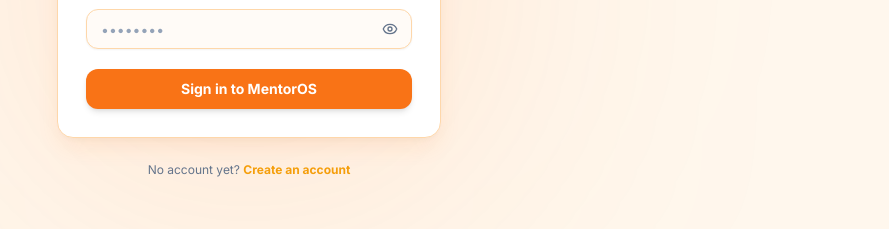
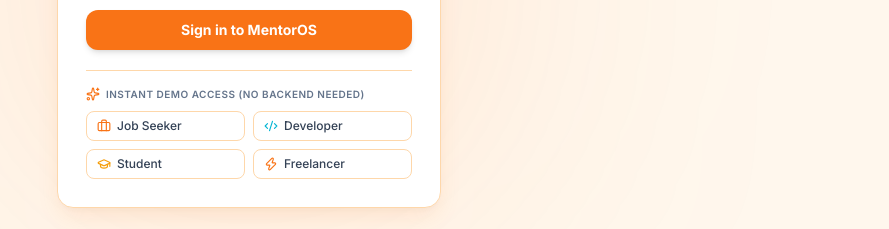
Before and after one commit to yssahil42-stack/MentorOS, a React (Vite) app in the folder frontend/: page /login in a window 1280 px wide. Shown: the part 515-744 px from the top of the page, without its empty margins (391-1280 px from the left). Built offline with nearby package versions, Linux system fonts and the light colour scheme; no server answers.

Commit message:
feat(auth): add seamless 24/7 demo fallback and 1-click role logins

```diff
--- a/frontend/src/contexts/AuthContext.tsx
+++ b/frontend/src/contexts/AuthContext.tsx
@@ -82,18 +82,90 @@ export function AuthProvider({ children }: { children: React.ReactNode }) {
   };
 
   const login = useCallback(async (req: LoginRequest): Promise<User> => {
+    try {
       const res = await api.post<AuthResponse>('/auth/login', req);
       return persistSession(res);
+    } catch (err: any) {
+      const isNetworkError =
+        err?.status === 0 ||
+        err?.message?.includes('Unable to reach the server') ||
+        err?.message?.includes('Network Error');
+      if (isNetworkError) {
+        const demoRole = req.email.includes('student')
+          ? 'student'
+          : req.email.includes('dev')
+            ? 'developer'
+            : req.email.includes('freelance')
+              ? 'freelancer'
+              : 'job_seeker';
+        const rawName = req.email.split('@')[0].replace(/[._-]/g, ' ') || 'Demo User';
+        const demoName = rawName.charAt(0).toUpperCase() + rawName.slice(1);
+        const demoUser: User = {
+          id: 1,
+          email: req.email,
+          full_name: demoName,
+          role: demoRole,
+          created_at: new Date().toISOString(),
+        };
+        return persistSession({
+          access_token: 'demo_token_' + Date.now(),
+          user: demoUser,
+        });
+      }
+      throw err;
+    }
   }, []);
 
   const register = useCallback(async (req: RegisterRequest): Promise<User> => {
+    try {
       const res = await api.post<AuthResponse>('/auth/register', req);
       return persistSession(res);
+    } catch (err: any) {
+      const isNetworkError =
+        err?.status === 0 ||
+        err?.message?.includes('Unable to reach the server') ||
+        err?.message?.includes('Network Error');
+      if (isNetworkError) {
+        const demoUser: User = {
+          id: Date.now(),
+          email: req.email,
+          full_name: req.full_name || 'New Member',
+          role: req.role || 'job_seeker',
+          created_at: new Date().toISOString(),
+        };
+        return persistSession({
+          access_token: 'demo_token_' + Date.now(),
+          user: demoUser,
+        });
+      }
+      throw err;
+    }
   }, []);
 
   const loginWithGoogle = useCallback(async (credential: string, role?: string): Promise<User> => {
+    try {
       const res = await api.post<AuthResponse>('/auth/google', { credential, role });
       return persistSession(res);
+    } catch (err: any) {
+      const isNetworkError =
+        err?.status === 0 ||
+        err?.message?.includes('Unable to reach the server') ||
+        err?.message?.includes('Network Error');
+      if (isNetworkError) {
+        const demoUser: User = {
+          id: 1,
+          email: 'google.user@mentoros.dev',
+          full_name: 'Google User',
+          role: (role as any) || 'job_seeker',
+          created_at: new Date().toISOString(),
+        };
+        return persistSession({
+          access_token: 'demo_token_' + Date.now(),
+          user: demoUser,
+        });
+      }
+      throw err;
+    }
   }, []);
 
   const logout = useCallback(async () => {
--- a/frontend/src/pages/auth/LoginPage.tsx
+++ b/frontend/src/pages/auth/LoginPage.tsx
@@ -1,12 +1,13 @@
 import React, { useState } from 'react';
 import { Link, useNavigate } from 'react-router-dom';
-import { Eye, EyeOff, Layers, Loader2 } from 'lucide-react';
+import { Eye, EyeOff, Layers, Loader2, Sparkles, Briefcase, Code2, GraduationCap, Zap } from 'lucide-react';
 import { useAuth } from '../../contexts/AuthContext';
 import { useWorkspace } from '../../contexts/WorkspaceContext';
 import { ThemeToggle } from '../../components/ui/ThemeToggle';
 import { Spatial3DCanvas } from '../../components/ui/Spatial3DCanvas';
 import { GoogleSignInButton } from '../../components/auth/GoogleSignInButton';
 import { cn } from '../../utils/cn';
+import type { UserRole } from '../../types/user';
 
 export default function LoginPage() {
   const { login, loginWithGoogle } = useAuth();
@@ -35,6 +36,25 @@ export default function LoginPage() {
       setLoading(false);
     }
   };
+
+  const handleQuickDemo = async (demoRole: UserRole) => {
+    setError('');
+    setLoading(true);
+    try {
+      const demoEmail = `${demoRole}@mentoros.dev`;
+      const user = await login({ email: demoEmail, password: 'password123' });
+      showToast(`Welcome! Signed in as ${user.full_name} (${user.role.replace('_', ' ')})`, 'success');
+      localStorage.setItem('mentor_workspace_role', user.role);
+      const rolePath = user.role.replace('_', '-');
+      navigate(`/app/${rolePath}/dashboard`, { replace: true });
+    } catch (err: unknown) {
+      const msg = err instanceof Error ? err.message : 'Demo sign-in failed.';
+      setError(msg);
+    } finally {
+      setLoading(false);
+    }
+  };
+
   const handleSubmit = async (e: React.FormEvent) => {
     e.preventDefault();
     setError('');
@@ -208,6 +228,54 @@ export default function LoginPage() {
                 {loading ? 'Signing in…' : 'Sign in to MentorOS'}
               </button>
             </form>
+
+            {/* Quick Demo Access (24/7 Cloud Access) */}
+            <div className="mt-5 pt-4 border-t border-border-base">
+              <div className="flex items-center gap-1.5 mb-2.5">
+                <Sparkles className="w-3.5 h-3.5 text-solar-500" />
+                <span className="text-2xs font-semibold uppercase tracking-wider text-text-muted">
+                  Instant Demo Access (No backend needed)
+                </span>
+              </div>
+              <div className="grid grid-cols-2 gap-2">
+                <button
+                  type="button"
+                  onClick={() => handleQuickDemo('job_seeker')}
+                  disabled={loading}
+                  className="px-2.5 py-1.5 rounded-lg border border-border-base bg-bg-surface hover:bg-bg-subtle text-xs font-medium text-text-secondary hover:text-text-primary flex items-center gap-1.5 transition-colors disabled:opacity-50"
+                >
+                  <Briefcase className="w-3.5 h-3.5 text-solar-500" />
+                  <span>Job Seeker</span>
+                </button>
+                <button
+                  type="button"
+                  onClick={() => handleQuickDemo('developer')}
+                  disabled={loading}
+                  className="px-2.5 py-1.5 rounded-lg border border-border-base bg-bg-surface hover:bg-bg-subtle text-xs font-medium text-text-secondary hover:text-text-primary flex items-center gap-1.5 transition-colors disabled:opacity-50"
+                >
+                  <Code2 className="w-3.5 h-3.5 text-developer-500" />
+                  <span>Developer</span>
+                </button>
+                <button
+                  type="button"
+                  onClick={() => handleQuickDemo('student')}
+                  disabled={loading}
+                  className="px-2.5 py-1.5 rounded-lg border border-border-base bg-bg-surface hover:bg-bg-subtle text-xs font-medium text-text-secondary hover:text-text-primary flex items-center gap-1.5 transition-colors disabled:opacity-50"
+                >
+                  <GraduationCap className="w-3.5 h-3.5 text-student-500" />
+                  <span>Student</span>
+                </button>
+                <button
+                  type="button"
+                  onClick={() => handleQuickDemo('freelancer')}
+                  disabled={loading}
+                  className="px-2.5 py-1.5 rounded-lg border border-border-base bg-bg-surface hover:bg-bg-subtle text-xs font-medium text-text-secondary hover:text-text-primary flex items-center gap-1.5 transition-colors disabled:opacity-50"
+                >
+                  <Zap className="w-3.5 h-3.5 text-freelancer-500" />
+                  <span>Freelancer</span>
+                </button>
+              </div>
+            </div>
           </div>
 
           {/* Register link */}
```
Lines whose indentation alone changed are shown as unchanged.
